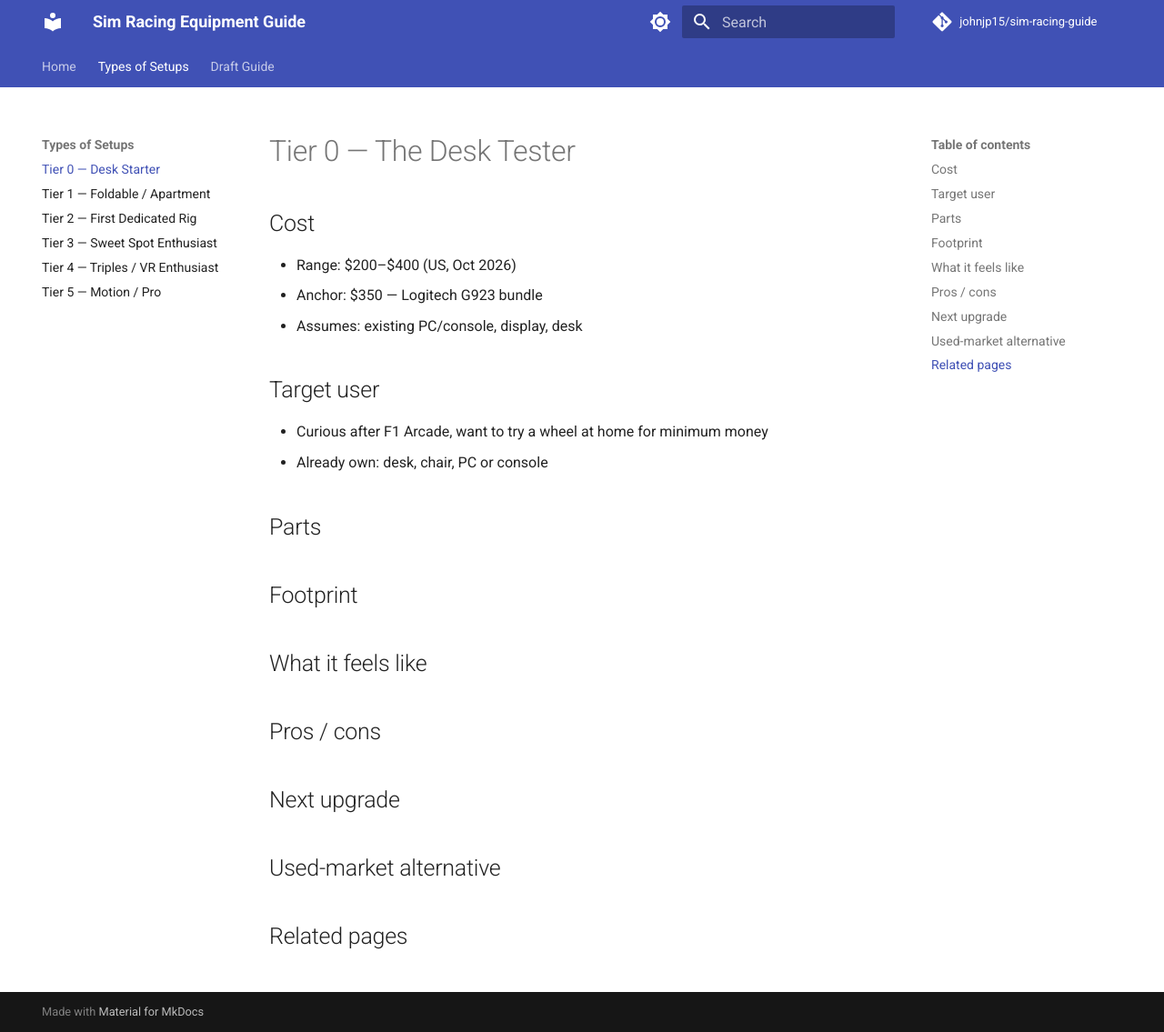
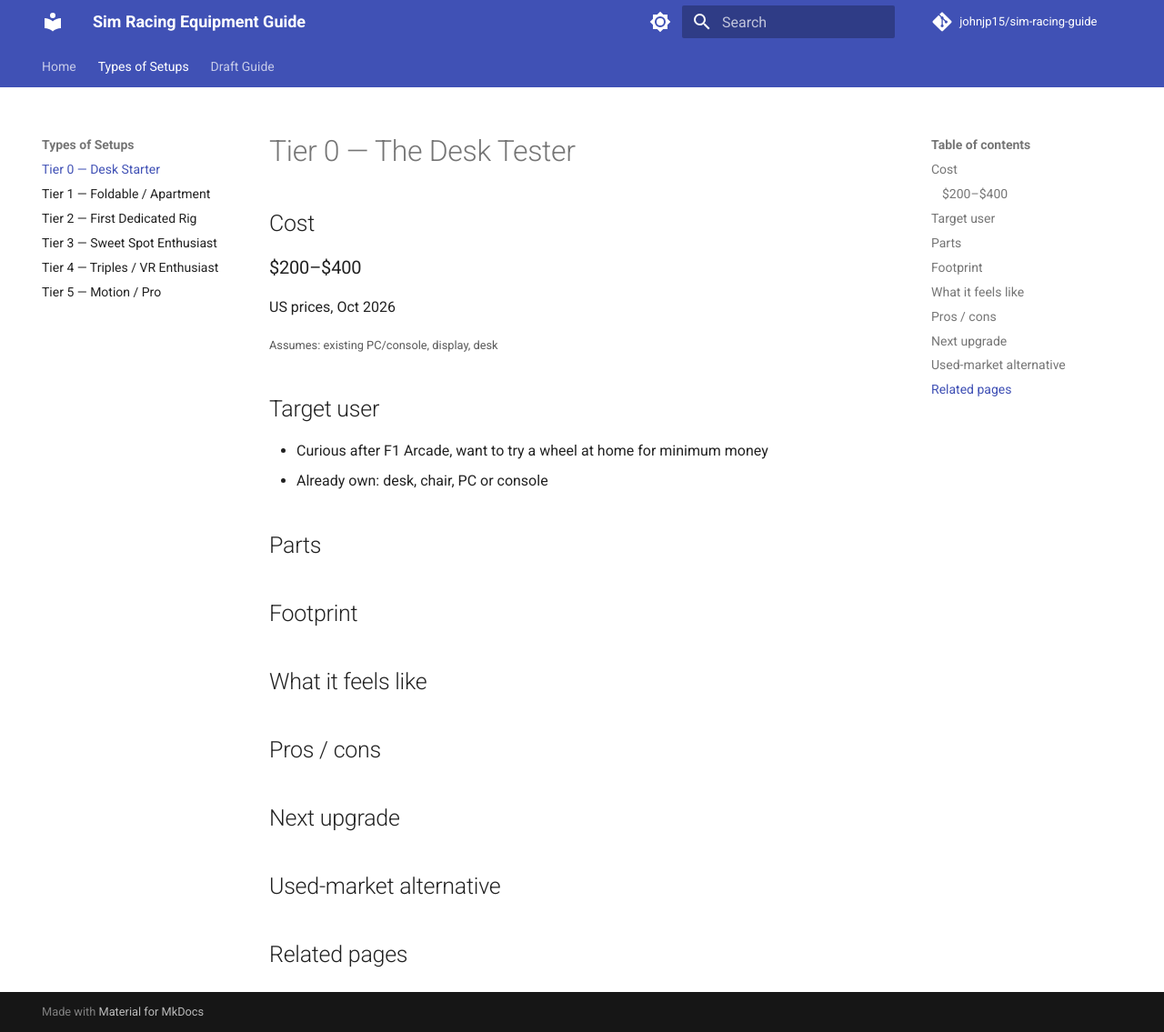
Before and after one commit to johnjp15/sim-racing-guide, an MkDocs documentation site: the page built from docs/builds/tier-0-desk-starter.md, in a window 1280 px wide and 1135 px high. Shown: the whole window at 91% size. Built offline with MkDocs 1.6.1 and Material for MkDocs 9.7.7, drawn with Linux system fonts in a browser that asks for light colours; comment, search, counter and statistics services are not loaded.

Commit message:
Tier 0: Cost — bigger range, no anchor, small assumes

```diff
--- a/docs/builds/tier-0-desk-starter.md
+++ b/docs/builds/tier-0-desk-starter.md
@@ -4,9 +4,11 @@
 
 ## Cost
 
-- Range: $200–$400 (US, Oct 2026)
-- Anchor: $350 — Logitech G923 bundle
-- Assumes: existing PC/console, display, desk
+### $200–$400
+
+US prices, Oct 2026
+
+<small>Assumes: existing PC/console, display, desk</small>
 
 ## Target user
 
```
